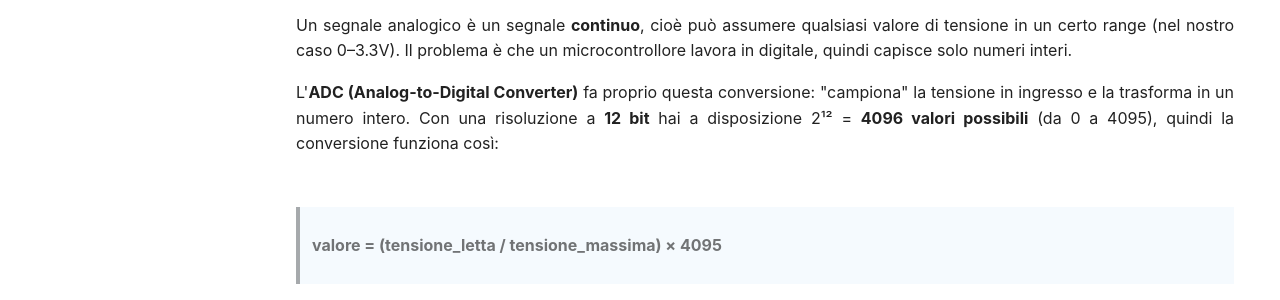
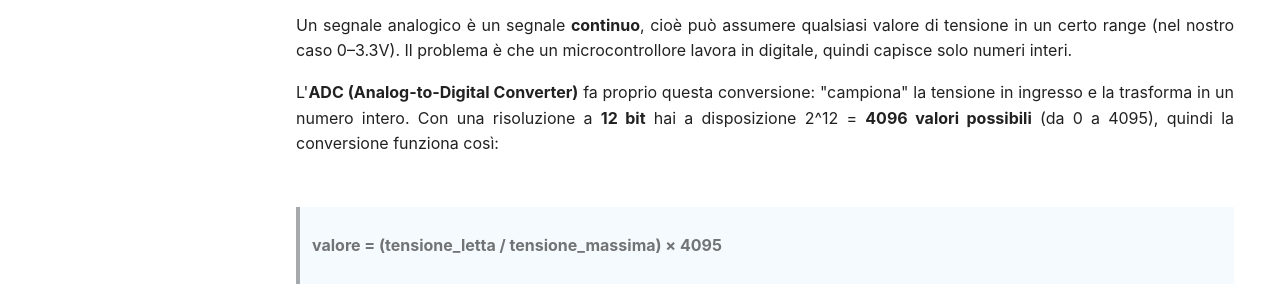
Before and after one commit to dvjlabs/esp32_course, an MkDocs documentation site: the page built from docs/corso/50_Sensore Umidità del terreno.md, in a window 1280 px wide and 900 px high, scrolled down 854 px. Shown: the part 152-452 px from the top of the window. Built offline with MkDocs 1.6.1 and Material for MkDocs 9.7.7, drawn with Linux system fonts in a browser that asks for light colours.

Commit message:
Update 50_Sensore Umidità del terreno.md

```diff
--- a/docs/corso/50_Sensore Umidità del terreno.md
+++ b/docs/corso/50_Sensore Umidità del terreno.md
@@ -10,7 +10,7 @@
 ## Conversione Analogico-Digitale (AD Converter - ADC)
 Un segnale analogico è un segnale **continuo**, cioè può assumere qualsiasi valore di tensione in un certo range (nel nostro caso 0–3.3V). Il problema è che un microcontrollore lavora in digitale, quindi capisce solo numeri interi.
 
-L'**ADC (Analog-to-Digital Converter)** fa proprio questa conversione: "campiona" la tensione in ingresso e la trasforma in un numero intero. Con una risoluzione a **12 bit** hai a disposizione 2¹² = **4096 valori possibili** (da 0 a 4095), quindi la conversione funziona così:
+L'**ADC (Analog-to-Digital Converter)** fa proprio questa conversione: "campiona" la tensione in ingresso e la trasforma in un numero intero. Con una risoluzione a **12 bit** hai a disposizione 2^12 = **4096 valori possibili** (da 0 a 4095), quindi la conversione funziona così:
 
 > **valore = (tensione_letta / tensione_massima) × 4095**
 
```
